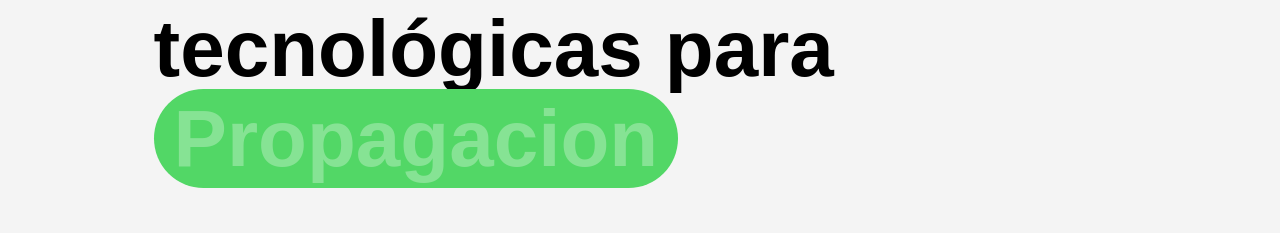
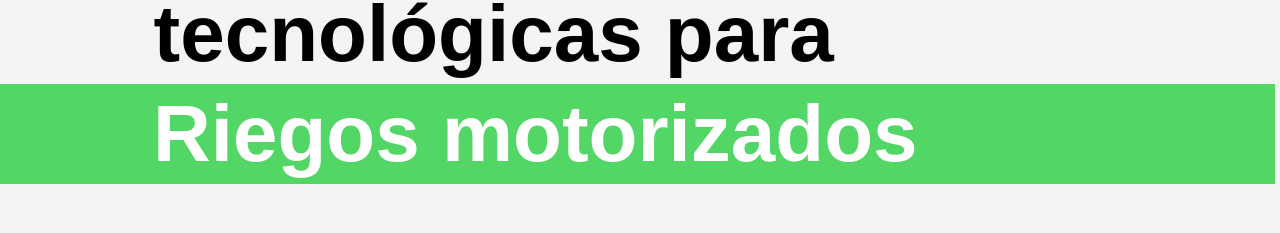
Before and after one commit to CompaColombia/webpage, a React (Create React App) app in the folder compa-webpage/: page / in a window 1280 px wide. Shown: the part 256-489 px from the top of the page. Built offline with nearby package versions, Linux system fonts and the light colour scheme.

Commit message:
cambio sección title

```diff
--- a/compa-webpage/src/components/Title.js
+++ b/compa-webpage/src/components/Title.js
@@ -1,13 +1,34 @@
-import Download from './Download'
+import { useState, useEffect } from 'react';
 
 
 function Title() {
+
+  const [text, setText] = useState('')
+  const words = ['Propagación', 'Riegos motorizados', 'Invernaderos automatizados', 'Maquinaria para viveros'];
+
+  let index = 0;
+
+  const changeWord = () => {
+    setText(words[index])
+      index = (index + 1) % words.length;
+  }
+
+  useEffect(() => {
+    setInterval(() => {
+      changeWord()
+    }, 1000)
+  }, [])
 
   return (
     <div className='title' id='Title'>
       <p>
         <b>Desarrollamos soluciones tecnológicas para <br/>
-        <span className='contenedor-texto' id='miContenedor'>Propagacion</span></b>
+          <span className='contenedor-texto' id='miContenedor'>
+            <p className='p-animated'>
+              {text}
+            </p>
+          </span>
+        </b>
       </p>
       <div>
         <h1>Sé <span>Compa</span> del campo</h1>
@@ -18,43 +39,5 @@ function Title() {
 }
 
 
-function mostrarPalabra() {
-
-  var contenedor = document.getElementById('miContenedor');
-  var palabras = ["Palabra1"];
-  var index = 0;
-
-  if (index < palabras.length) {
-    contenedor.innerHTML = palabras[index] + ' ';
-
-    // Espera un momento antes de mostrar la siguiente palabra
-    setTimeout(function() {
-      contenedor.style.width = contenedor.scrollWidth + 'px'; // Ajusta el ancho según el contenido
-
-      // Después de expandir completamente, hace el texto completamente visible
-      contenedor.style.color = '#fff'; // Texto blanco completamente visible
-
-      // Espera un momento antes de contraer
-      setTimeout(function() {
-        contenedor.style.width = '0';
-        contenedor.style.color = 'rgba(255, 255, 255, 0)'; // Texto blanco opaco al contraer el contenedor
-
-        // Espera un momento antes de mostrar la siguiente palabra
-        setTimeout(function() {
-          index++;
-          mostrarPalabra();
-        }, 1000); // Ajusta el tiempo de espera antes de mostrar la siguiente palabra
-      }, 1000); // Ajusta el tiempo de espera antes de la contracción
-    }, 1000); // Ajusta el tiempo de espera antes de mostrar la siguiente palabra
-  } else {
-    // Si se llega al final de la lista, reinicia el bucle
-    index = 0;
-    setTimeout(function() {
-      contenedor.innerHTML = ''; // Limpia el contenido cuando termina el ciclo
-      mostrarPalabra();
-    }, 1000); // Ajusta el tiempo de espera antes de reiniciar el bucle
-  }
-}
-
 
 export default Title;
--- a/compa-webpage/src/styles/components/_title.scss
+++ b/compa-webpage/src/styles/components/_title.scss
@@ -6,18 +6,11 @@
   justify-content: center;
   align-items: flex-start;
   margin-left: 12%;
-  line-height: 90px;
+  line-height: 100px;
 
   p {
     font-size: 80px;
     margin-bottom: 30px;
-
-    span {
-      color: white;
-      background-color: #52D766;
-      padding: 0 10px;
-      border-radius: 25px;
-    }
   }
 
   h1 {
@@ -38,21 +31,14 @@
   }
 
   .contenedor-texto {
-    /* border: 2px solid #4CAF50; Borde verde */
-    border-radius: 50px; /* Redondea los bordes y las esquinas */
-    padding:  5px 20px;
-    height: 80px;
-    /* max-width: 400px; */
-    min-width: 80px;
-    width: 0; /* Inicia con ancho cero */
-    box-sizing: border-box;
-    white-space: nowrap;
-    overflow: hidden;
-    text-align: left;
-    direction: ltr; /* Cambia la dirección de texto de izquierda a derecha */
-    transition: width 2s ease, color 2s ease; /* Ajusta la duración de las transiciones */
-    background-color: #52D766; /* Fondo verde para el contenedor */
-    color: rgba(255, 255, 255, 0.3); /* Texto blanco opaco */
-    margin-right: 20px; /* Espacio entre el contenedor y el borde derecho */
+    display: block;
+    background-color: #52D766;
+    z-index: 1;
+    width: 166%;
+    margin-left: -20%;
+    text-indent: 12%;
+    color: #fff;
   }
+
+
 }
```
